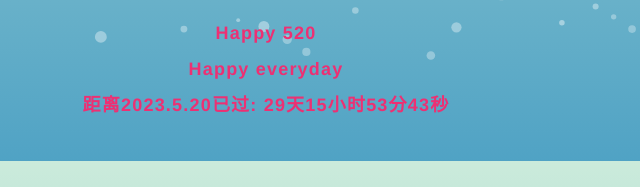
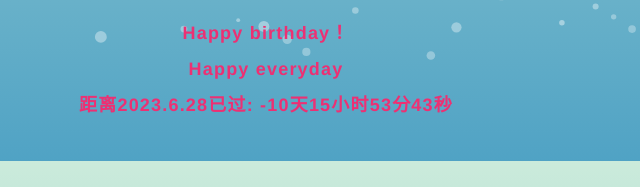
Before and after one commit to paran-ia/xiaoping520happy, a plain HTML site: page index.html in a window 1280 px wide. Shown: the part 639-826 px from the top of the page, 374-1014 px from the left. Drawn offline with Linux system fonts and the light colour scheme.

Commit message:
Update index.html

```diff
--- a/index.html
+++ b/index.html
@@ -2,7 +2,7 @@
 <html>
 <head>
     <meta http-equiv="Content-Type" content="text/html; charset=UTF-8">
-    <title>孝平的520礼物</title>
+    <title>唐時风生日快乐</title>
     <meta name="viewport" content="width=device-width, initial-scale=1.0">
     <meta name="viewport" content="width=device-width, initial-scale=1.0, maximum-scale=1.0, user-scalable=0">
     <style>
@@ -99,16 +99,16 @@
 
 <canvas class="canvas" width="1820" height="905"></canvas>
 <p class="text" style="color: #ed3073;">
-    Happy 520
+    Happy birthday！
     <br/>
     Happy everyday
-    <br/>距离2023.5.20已过:
+    <br/>距离2023.6.28已过:
     <span id="span_dt_dt"></span>
 </p>
 <script language="javascript">
     function show_date_time() {
         window.setTimeout("show_date_time()", 1000);
-        BirthDay = new Date("5/20/2023");//这个日期是可以修改的
+        BirthDay = new Date("6/28/2023");//这个日期是可以修改的
         today = new Date();
         timeold = (today.getTime() - BirthDay.getTime());
         sectimeold = timeold / 1000
@@ -132,7 +132,7 @@
             S.Drawing.init('.canvas');
             document.body.classList.add('body--ready');
 			//想说的话
-            S.UI.simulate("|这是|一个|小礼物|送给你|祝你|在今后|永远|乐观|真诚|自信|开朗|To Live |Is To Risk|Just|Keep Going!|#countdown 3|孝平 520 快乐");
+            S.UI.simulate("|这是|一个|小礼物|送给你|祝你|在今后|永远|乐观|真诚|自信|开朗|To Live |Is To Risk|Just|Keep Going!|#countdown 3|小凤 22岁生日快乐");
             S.Drawing.loop(function () {
                 S.Shape.render();
             });
```
